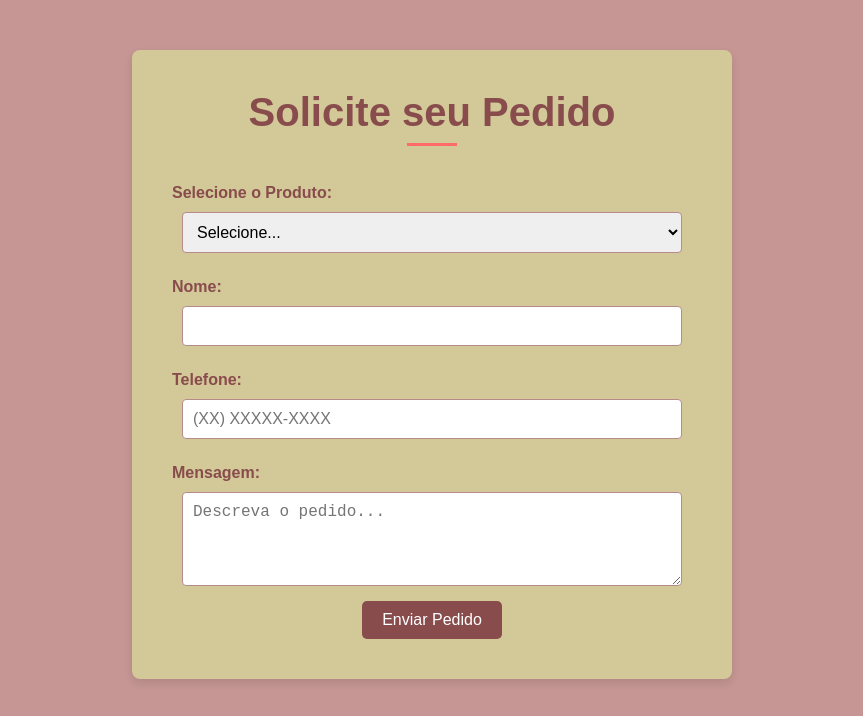
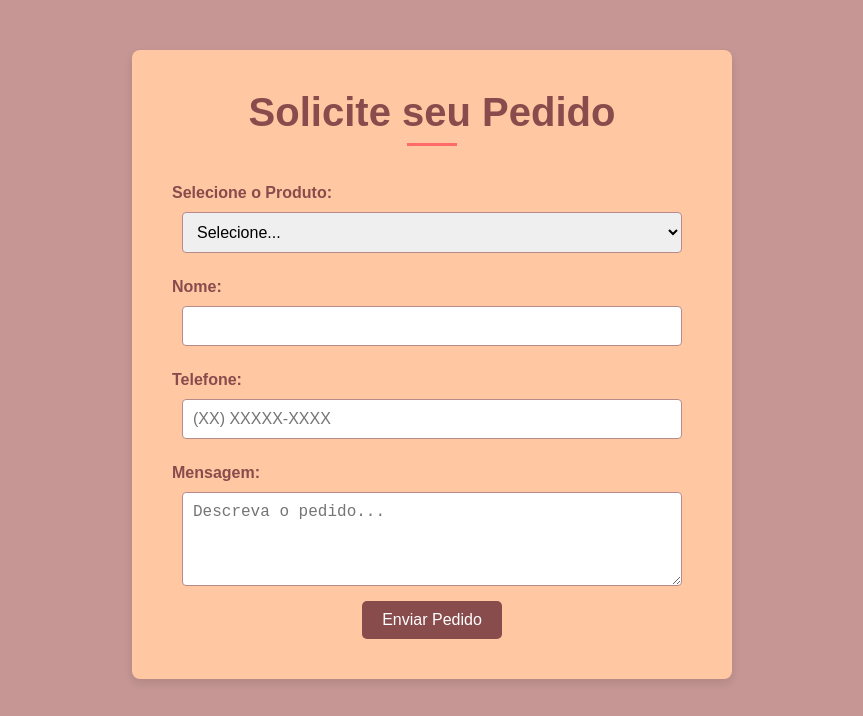
Before and after one commit to olarthur/Doceria, a plain HTML site: page index.html in a window 1280 px wide. Shown: the part 3518-4234 px from the top of the page, without its empty margins (208-1071 px from the left). Drawn offline with Linux system fonts and the light colour scheme.

Commit message:
Update styles.css

```diff
--- a/styles.css
+++ b/styles.css
@@ -7,7 +7,6 @@
     --cor-texto: #333;
     --cor-texto-branco: #FFF;
     --cor-borda: #b88b8b;
-    --cor-fundo-pedido: #d3c898;
 }
 
 /* Reset e Estilos Globais */
@@ -199,7 +198,7 @@ div#img04 {
     justify-content: center;
     text-align: center;
     padding: 40px;
-    background-color: var(--cor-fundo-pedido);
+    background-color: var(--cor-principal);
     border-radius: 8px;
     box-shadow: 0 4px 8px rgba(0, 0, 0, 0.1);
     width: 100%;
```
